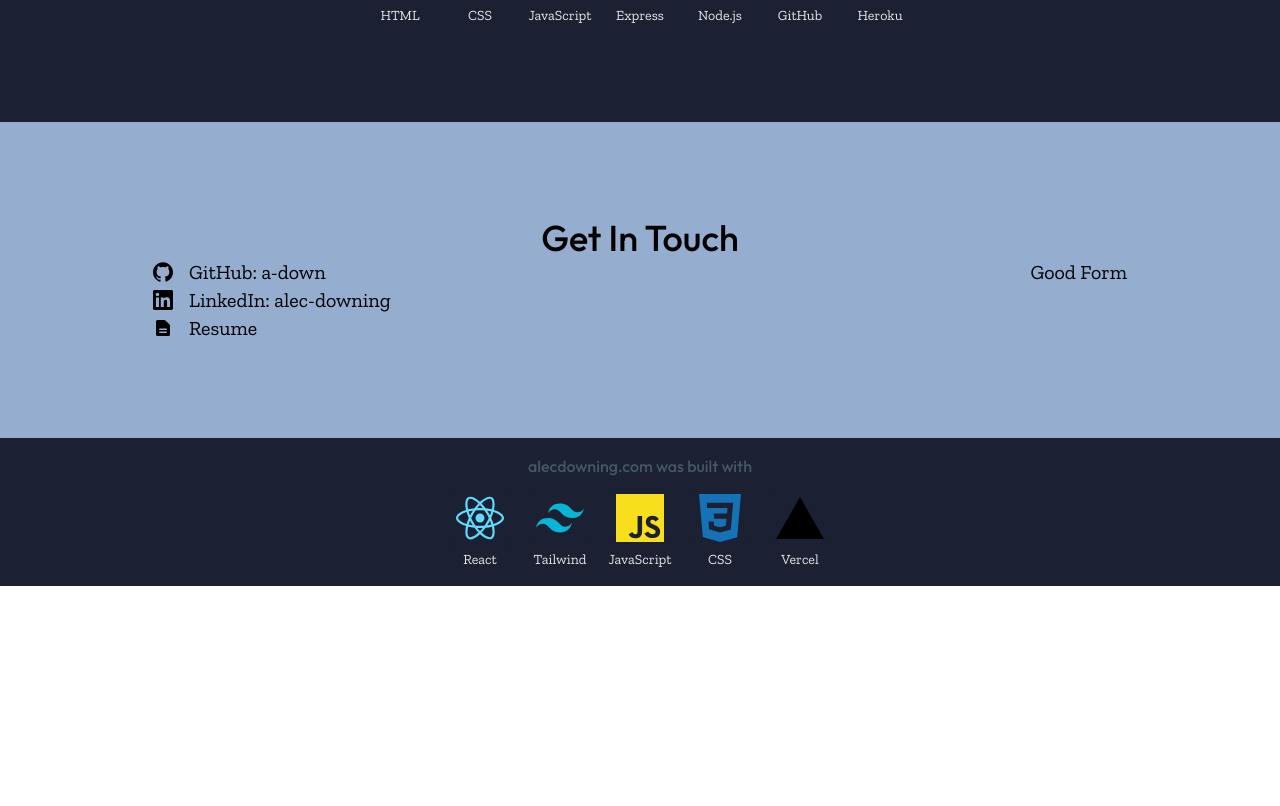
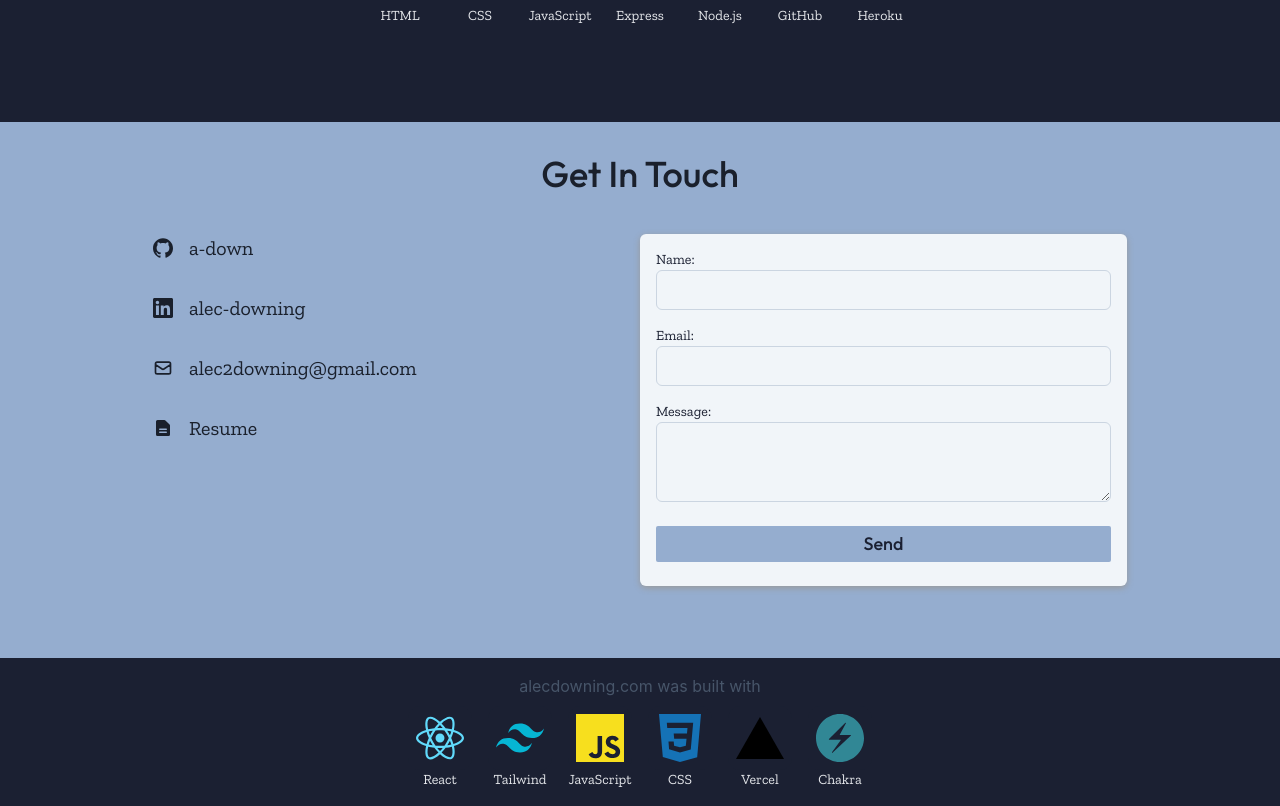
Before and after one commit to a-down/portfolio, a React (Vite) app: page / in a window 1280 px wide. Shown: the part 5471-6277 px from the top of the page. Before the commit the page ends 6057 px from the top, so only its background shows below. Built offline with nearby package versions, Linux system fonts and the light colour scheme.

Commit message:
contact form, footer badge

```diff
--- a/package.json
+++ b/package.json
@@ -10,6 +10,10 @@
     "preview": "vite preview"
   },
   "dependencies": {
+    "@chakra-ui/react": "^2.8.0",
+    "@emotion/react": "^11.11.1",
+    "@emotion/styled": "^11.11.0",
+    "framer-motion": "^10.16.3",
     "react": "^18.2.0",
     "react-dom": "^18.2.0",
     "react-icons": "^4.10.1"
--- a/src/App.jsx
+++ b/src/App.jsx
@@ -6,7 +6,7 @@ import About from './components/About'
 import ProjectsSection from './components/Projects/ProjectsSection'
 import Footer from './components/Footer'
 import Contact from './components/Contact/Contact'
-
+import { ChakraProvider } from '@chakra-ui/react'
 
 function App() {
 
@@ -18,7 +18,7 @@ function App() {
   }
 
   return (
-    <>
+    <ChakraProvider>
       <div style={heroStyle} className='h-[765px] w-100'>
         <Header />
         <HeroText />
@@ -31,7 +31,7 @@ function App() {
       <Contact />
 
       <Footer />
-    </>
+    </ChakraProvider>
   )
 }
 
--- a/src/components/Contact/Contact.jsx
+++ b/src/components/Contact/Contact.jsx
@@ -1,28 +1,34 @@
 import ContactForm from './ContactForm'
 import { SiGithub, SiLinkedin } from 'react-icons/si'
 import { HiMiniDocumentText } from 'react-icons/hi2'
+import { HiOutlineMail } from 'react-icons/hi'
 
 
 
 export default function Contact(){
 
   return (
-    <div className=" gap-4 md:gap-16 w-100 bg-accent p-4 pb-8 md:p-10 lg:p-24 items-center ">
+    <div className=" gap-4 md:gap-16 w-100 bg-accent px-6 py-8 md:px-10 lg:px-24 items-center ">
 
       <div className="flex flex-col justify-between max-w-[974px] mx-auto">
 
         <h2 className='text-4xl w-full text-center font-sans'>Get In Touch</h2>
 
-        <div className='flex justify-between text-xl font-serif'>
-          <div className='flex flex-col justify-between'>
+        <div className='flex flex-col md:flex-row gap-10 justify-between text-xl font-serif w-full py-10'>
+          <div className='flex flex-col gap-8'>
             <a href='' className='flex items-center gap-4 hover:text-slate-600'>
               <SiGithub />
-              <h4>GitHub: a-down</h4>
+              <h4>a-down</h4>
             </a>
 
             <a href='' className='flex items-center gap-4 hover:text-slate-600'>
               <SiLinkedin />
-              <h4>LinkedIn: alec-downing</h4>
+              <h4>alec-downing</h4>
+            </a>
+
+            <a href='' className='flex items-center gap-4 hover:text-slate-600'>
+              <HiOutlineMail />
+              <h4>alec2downing@gmail.com</h4>
             </a>
 
             <a href='' className='flex items-center gap-4 hover:text-slate-600'>
--- a/src/components/Contact/ContactForm.jsx
+++ b/src/components/Contact/ContactForm.jsx
@@ -1,12 +1,32 @@
-
+import {
+  FormControl,
+  FormLabel,
+  Input,
+  FormHelperText,
+  Textarea
+} from '@chakra-ui/react'
 
 
 export default function ContactForm() {
 
 
   return (
-    <div>
-      Good Form
-    </div>
+    <form className='w-full md:w-1/2 bg-slate-100 rounded-md text-navy p-4 flex flex-col gap-4 text-sm font-serif' style={{filter: `drop-shadow(0px 2px 3px #999999`}}>
+      <FormControl>
+        <label >Name:</label>
+        <Input type='text' style={{border: '1px solid #cbd5e1', fontWeight: '500'}}/>
+      </FormControl>
+      <FormControl>
+        <label>Email:</label>
+        <Input type='email' style={{border: '1px solid #cbd5e1'}}/>
+      </FormControl>
+      <FormControl>
+        <label>Message:</label>
+        <Textarea type='text' style={{border: '1px solid #cbd5e1'}}/>
+      </FormControl>
+      <button className='bg-accent text-navy hover:bg-gradient-to-r from-accent via-blue-200 to-blue-100 hover:text-navy py-1 px-2 rounded-sm my-2 font-sans text-lg'>
+        Send
+      </button>
+    </form>
   )
 }
--- a/src/components/Footer.jsx
+++ b/src/components/Footer.jsx
@@ -4,7 +4,7 @@ import StackDisplay from './StackDisplay/StackDisplay'
 export default function Footer() {
 
     const footerStack = [
-      'React', 'Tailwind', 'JavaScript', 'CSS', 'Vercel'
+      'React', 'Tailwind', 'JavaScript', 'CSS', 'Vercel', 'Chakra'
     ]
 
   return (
--- a/src/components/Header.jsx
+++ b/src/components/Header.jsx
@@ -23,7 +23,7 @@ export default function Header() {
             {/* <a href='' className=' hover:text-accent'>About</a> */}
             {/* <a href='' className=' hover:text-accent'>Projects</a> */}
             {/* <a href='' className=' hover:text-accent'>Contact</a> */}
-            <a href='' className='bg-accent text-navy hover:bg-gradient-to-r from-accent via-blue-200 to-blue-100 hover:text-navy py-1 px-2 rounded-sm'>Resume</a>
+            <a href='' className='font-sm font-serif bg-accent text-navy hover:bg-gradient-to-r from-accent via-blue-200 to-blue-100 hover:text-navy py-1 px-2 rounded-sm'>Resume</a>
           </nav>
 
         </div>
```
Also changed, not shown: 1 other file (tests, documents, lock files or other folders).
